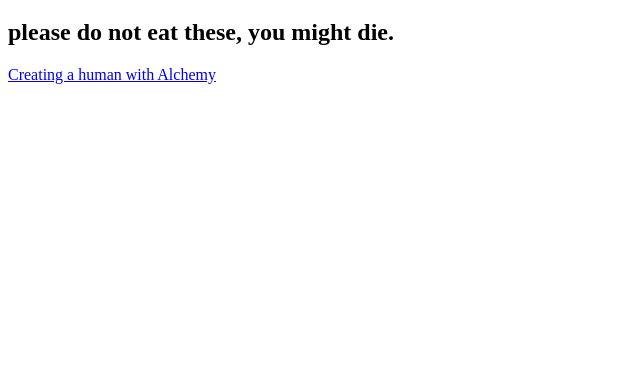
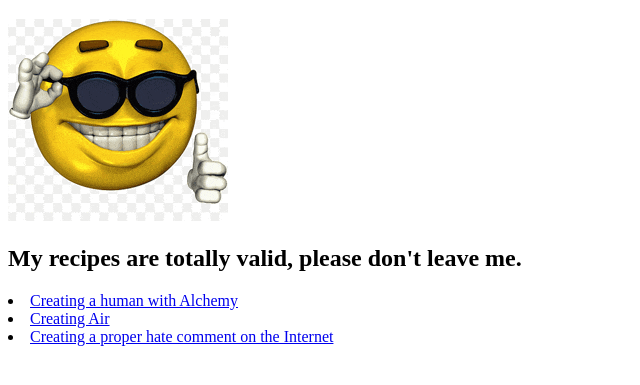
Before and after one commit to TurkieBoog/odin-recipes, a plain HTML site: page index.html in a window 1280 px wide. Shown: the part 61-446 px from the top of the page, without its empty margins (0-640 px from the left). Drawn offline with Linux system fonts and the light colour scheme.

Commit message:
Correct commit

```diff
--- a/index.html
+++ b/index.html
@@ -6,7 +6,11 @@
     </head>
     <body>
         <h1>Odin Recipes</h1>
-        <h2>please do not eat these, you might die.</h2>
-        <a href="recipes/human.html">Creating a human with Alchemy</a>
+        <img src="./images/thumbup.gif" alt="happy thumb up face man">
+        <h2>My recipes are totally valid, please don't leave me.</h2>
+        <li><a href="recipes/human.html">Creating a human with Alchemy</a></li>
+        <li><a href="recipes/air.html">Creating Air</a></li>
+        <li><a href="recipes/complaint.html">Creating a proper hate comment on the Internet</li>
+        </ul>
     </body>
 </html>
```
Also changed, not shown: images/air.jpg (added), images/cloud.jpg (added), images/thumbup.gif (added).
